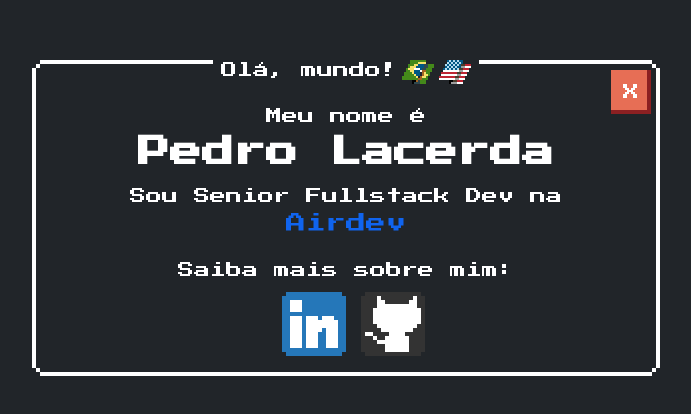
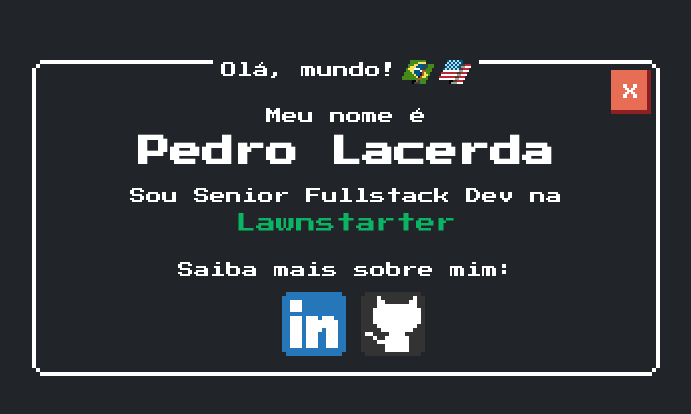
Before and after one commit to pedro-l9/personalSite, a React (Create React App) app: page / in a window 1280 px wide. Shown: the part 182-596 px from the top of the page, without its empty margins (294-985 px from the left). Built offline with nearby package versions, Linux system fonts and the light colour scheme.

Commit message:
Update company

```diff
--- a/src/components/PresentationCard/PresentationCard.css
+++ b/src/components/PresentationCard/PresentationCard.css
@@ -26,10 +26,10 @@
   flex-direction: column;
 }
 
-#airdev a {
+#company a {
   font-size: 15pt;
   text-decoration: none;
-  color: #1064ee;
+  color: #0ab463;
 }
 
 .checkMeOut {
--- a/src/components/PresentationCard/PresentationCard.tsx
+++ b/src/components/PresentationCard/PresentationCard.tsx
@@ -75,14 +75,14 @@ function PresentationCard({
           <span>
             {t('role')}
             <br />
-            <span id="airdev">
+            <span id="company">
               <a
-                href="https://airdev.co/"
+                href="https://www.lawnstarter.com/"
                 target="_blank"
                 rel="noopener noreferrer"
-                onClick={() => logEvent('airdev-access')}
+                onClick={() => logEvent('lawnstarter-access')}
               >
-                Airdev
+                Lawnstarter
               </a>
             </span>
           </span>
```
